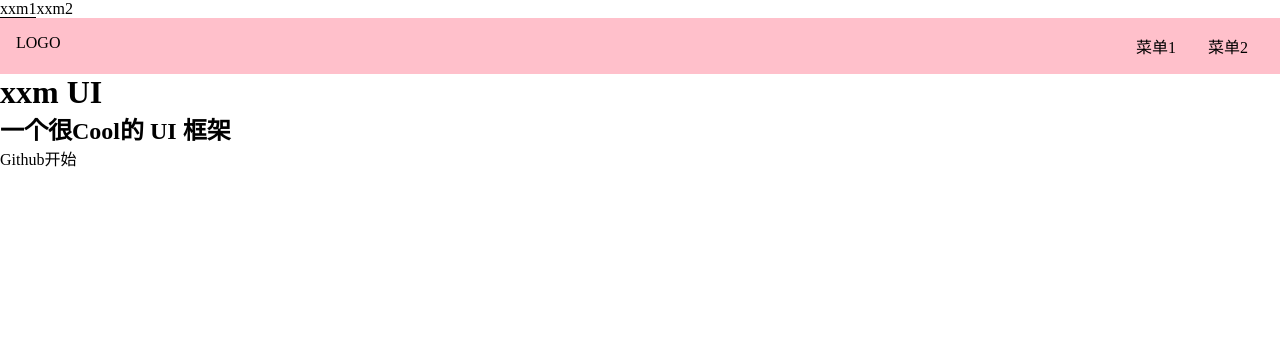
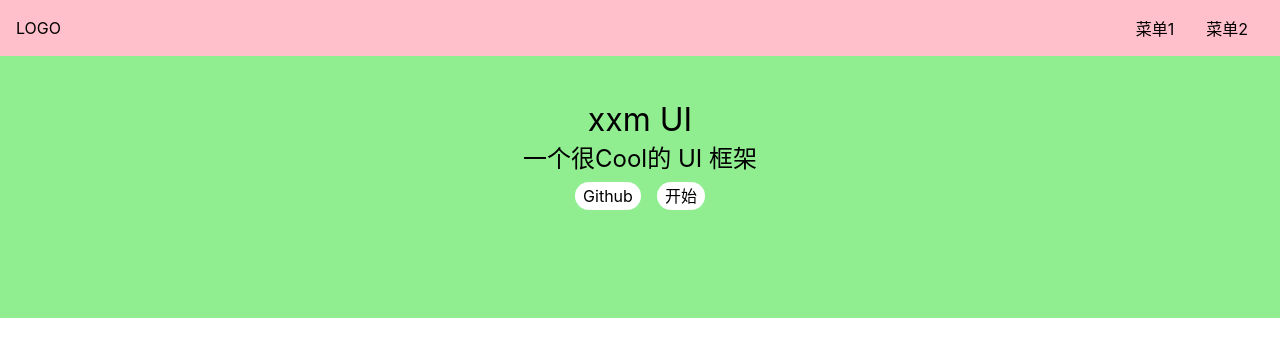
Before and after one commit to xxmyyds/xxm-UI, a Vue app: page / in a window 1280 px wide. Shown: the top 356 px of the page. Built offline with nearby package versions, Linux system fonts and the light colour scheme.

Commit message:
完成官网搭建

```diff
--- a/src/App.vue
+++ b/src/App.vue
@@ -1,13 +1,23 @@
 <template>
-  <div>
-    <router-link to="/">xxm1</router-link>
-    <router-link to="/doc">xxm2</router-link>
-  </div>
   <router-view></router-view>
 </template>
 
-<script>
-export default {
+<script lang="ts">
+import { defineComponent, provide, ref } from 'vue'
+import { router } from './router'
+export default defineComponent({
   name: 'App',
-}
+  setup() {
+    const width = document.documentElement.clientWidth
+    const menuVisible = ref(width <= 500 ? false : true)
+    provide('menuVisible', menuVisible)
+    router.afterEach(() => {
+      if (width <= 500) {
+        console.log('xxm')
+
+        menuVisible.value = false
+      }
+    })
+  },
+})
 </script>
--- /dev/null
+++ b/src/components/Button.vue
@@ -0,0 +1,3 @@
+<template>
+  <h1>Button</h1>
+</template>
--- /dev/null
+++ b/src/components/Dialog.vue
@@ -0,0 +1,3 @@
+<template>
+  <h1>Dialog</h1>
+</template>
--- /dev/null
+++ b/src/components/DocDefault.vue
@@ -0,0 +1,3 @@
+<template>
+  <h1>默认页面</h1>
+</template>
--- /dev/null
+++ b/src/components/Switch.vue
@@ -0,0 +1,35 @@
+<template>
+  <h1>Switch</h1>
+  <h1>Switch</h1>
+  <h1>Switch</h1>
+  <h1>Switch</h1>
+  <h1>Switch</h1>
+  <h1>Switch</h1>
+  <h1>Switch</h1>
+  <h1>Switch</h1>
+  <h1>Switch</h1>
+  <h1>Switch</h1>
+  <h1>Switch</h1>
+  <h1>Switch</h1>
+  <h1>Switch</h1>
+  <h1>Switch</h1>
+  <h1>Switch</h1>
+  <h1>Switch</h1>
+  <h1>Switch</h1>
+  <h1>Switch</h1>
+  <h1>Switch</h1>
+  <h1>Switch</h1>
+  <h1>Switch</h1>
+  <h1>Switch</h1>
+  <h1>Switch</h1>
+  <h1>Switch</h1>
+  <h1>Switch</h1>
+  <h1>Switch</h1>
+  <h1>Switch</h1>
+  <h1>Switch</h1>
+  <h1>Switch</h1>
+  <h1>Switch</h1>
+  <h1>Switch</h1>
+  <h1>Switch</h1>
+  <h1>Switch</h1>
+</template>
--- /dev/null
+++ b/src/components/Tabs.vue
@@ -0,0 +1,3 @@
+<template>
+  <h1>Tabs</h1>
+</template>
--- a/src/components/Topnav.vue
+++ b/src/components/Topnav.vue
@@ -5,13 +5,37 @@
       <li>菜单1</li>
       <li>菜单2</li>
     </ul>
+    <span class="toggleAside" @click="toggleMenu"></span>
   </div>
 </template>
+<script lang="ts">
+import { defineComponent, inject, Ref } from 'vue'
+
+export default defineComponent({
+  setup() {
+    const menuVisible = inject<Ref<boolean>>('menuVisible')
+    const toggleMenu = () => {
+      menuVisible.value = !menuVisible.value
+    }
+    return {
+      toggleMenu,
+    }
+  },
+})
+</script>
+
 <style lang="scss" scoped>
 .topNav {
   background: pink;
   display: flex;
   padding: 16px;
+  position: fixed;
+  top: 0;
+  left: 0;
+  width: 100%;
+  z-index: 10;
+  justify-content: center;
+  align-items: center;
   > .logo {
     max-width: 6em;
     margin-right: auto;
@@ -24,5 +48,26 @@
       margin: 0 1em;
     }
   }
+  > .toggleAside {
+    display: none;
+    width: 24px;
+    height: 24px;
+    background: red;
+    position: absolute;
+    left: 16px;
+    top: 50%;
+    transform: translateY(-50%);
+  }
+  @media (max-width: 500px) {
+    > .menu {
+      display: none;
+    }
+    > .logo {
+      margin: 0 auto;
+    }
+    > .toggleAside {
+      display: inline-block;
+    }
+  }
 }
 </style>
--- a/src/index.scss
+++ b/src/index.scss
@@ -12,5 +12,23 @@ a {
   color: inherit;
   &:hover {
     border-bottom: 1px solid;
+    cursor: pointer;
   }
 }
+h1,
+h2,
+h3,
+h4,
+h5,
+h6 {
+  font-weight: normal;
+}
+body {
+  font-size: 16px;
+  // 为什么这样写 font-family
+  // 答案见 https://github.com/zenozeng/fonts.css/
+  font-family: -apple-system, 'Noto Sans', 'Helvetica Neue', Helvetica, 'Nimbus Sans L', Arial,
+    'Liberation Sans', 'PingFang SC', 'Hiragino Sans GB', 'Noto Sans CJK SC', 'Source Han Sans SC',
+    'Source Han Sans CN', 'Microsoft YaHei', 'Wenquanyi Micro Hei', 'WenQuanYi Zen Hei', 'ST Heiti',
+    SimHei, 'WenQuanYi Zen Hei Sharp', sans-serif;
+}
--- a/src/main.ts
+++ b/src/main.ts
@@ -1,17 +1,8 @@
 import { createApp } from 'vue'
 import App from './App.vue'
 import './index.scss'
-import { createWebHashHistory, createRouter } from 'vue-router'
-import Home from './views/Home.vue'
-import Doc from './views/Doc.vue'
-const history = createWebHashHistory()
-const router = createRouter({
-  history,
-  routes: [
-    { path: '/', component: Home },
-    { path: '/doc', component: Doc },
-  ],
-})
+import { router } from './router'
+
 const app = createApp(App)
 app.use(router)
 app.mount('#app')
--- /dev/null
+++ b/src/router.ts
@@ -0,0 +1,26 @@
+import { createWebHashHistory, createRouter } from 'vue-router'
+import Home from './views/Home.vue'
+import Doc from './views/Doc.vue'
+import Switch from './components/Switch.vue'
+import Button from './components/Button.vue'
+import Dialog from './components/Dialog.vue'
+import Tabs from './components/Tabs.vue'
+import DocDefault from './components/DocDefault.vue'
+const history = createWebHashHistory()
+export const router = createRouter({
+  history,
+  routes: [
+    { path: '/', component: Home },
+    {
+      path: '/doc',
+      component: Doc,
+      children: [
+        { path: '', component: DocDefault },
+        { path: 'switch', component: Switch },
+        { path: 'button', component: Button },
+        { path: 'dialog', component: Dialog },
+        { path: 'tabs', component: Tabs },
+      ],
+    },
+  ],
+})
--- a/src/views/Doc.vue
+++ b/src/views/Doc.vue
@@ -1,18 +1,92 @@
 <template>
-  <div>
-    <Topnav></Topnav>
+  <div class="layout">
+    <Topnav class="nav"></Topnav>
     <div class="content">
-      <aside>侧边栏</aside>
-      <main>主内容</main>
+      <aside v-if="menuVisible">
+        <h2>组件列表</h2>
+        <ol>
+          <li>
+            <router-link to="/doc/switch">Switch 组件</router-link>
+          </li>
+          <li>
+            <router-link to="/doc/button">Button 组件</router-link>
+          </li>
+          <li>
+            <router-link to="/doc/dialog">Dialog 组件</router-link>
+          </li>
+          <li>
+            <router-link to="/doc/tabs">Tabs 组件</router-link>
+          </li>
+        </ol>
+      </aside>
+      <main>
+        <router-view />
+      </main>
     </div>
   </div>
 </template>
 <script lang="ts">
-import { defineComponent } from 'vue'
+import { defineComponent, inject, Ref } from 'vue'
 import Topnav from '../components/Topnav.vue'
 export default defineComponent({
   components: {
     Topnav,
   },
+  setup() {
+    const menuVisible = inject<Ref<boolean>>('menuVisible')
+    return {
+      menuVisible,
+    }
+  },
 })
 </script>
+<style lang="scss" scoped>
+.layout {
+  display: flex;
+  flex-direction: column;
+  height: 100vh;
+  > .nav {
+    flex-shrink: 0;
+  }
+  > .content {
+    flex-grow: 1;
+    padding-top: 60px;
+    padding-left: 156px;
+    @media (max-width: 500px) {
+      padding-left: 0;
+    }
+  }
+}
+.content {
+  display: flex;
+  > aside {
+    flex-shrink: 0;
+  }
+  > main {
+    flex-grow: 1;
+    padding: 16px;
+    background: lightgreen;
+  }
+}
+aside {
+  background: lightblue;
+  width: 150px;
+  padding: 16px;
+  position: fixed;
+  top: 0;
+  left: 0;
+  padding-top: 70px;
+  height: 100%;
+  > h2 {
+    margin-bottom: 4px;
+  }
+  > ol {
+    > li {
+      padding: 4px 0;
+    }
+  }
+}
+main {
+  overflow: auto;
+}
+</style>
--- a/src/views/Home.vue
+++ b/src/views/Home.vue
@@ -5,8 +5,8 @@
       <h1>xxm UI</h1>
       <h2>一个很Cool的 UI 框架</h2>
       <p class="actions">
-        <a href="">Github</a>
-        <a href="">开始</a>
+        <a href="https://github.com/xxmyyds">Github</a>
+        <router-link to="/doc">开始</router-link>
       </p>
     </div>
   </div>
@@ -21,4 +21,26 @@ export default defineComponent({
 })
 </script>
 
-<style lang="scss" scoped></style>
+<style lang="scss" scoped>
+.banner {
+  padding: 100px 0;
+  display: flex;
+  justify-content: center;
+  align-items: center;
+  flex-direction: column;
+  background: lightgreen;
+  > .actions {
+    padding: 8px 0;
+    a {
+      margin: 0 8px;
+      background: #fff;
+      display: inline-block;
+      $h: 28px;
+      height: $h;
+      line-height: $h;
+      border-radius: $h/2;
+      padding: 0 8px;
+    }
+  }
+}
+</style>
```
